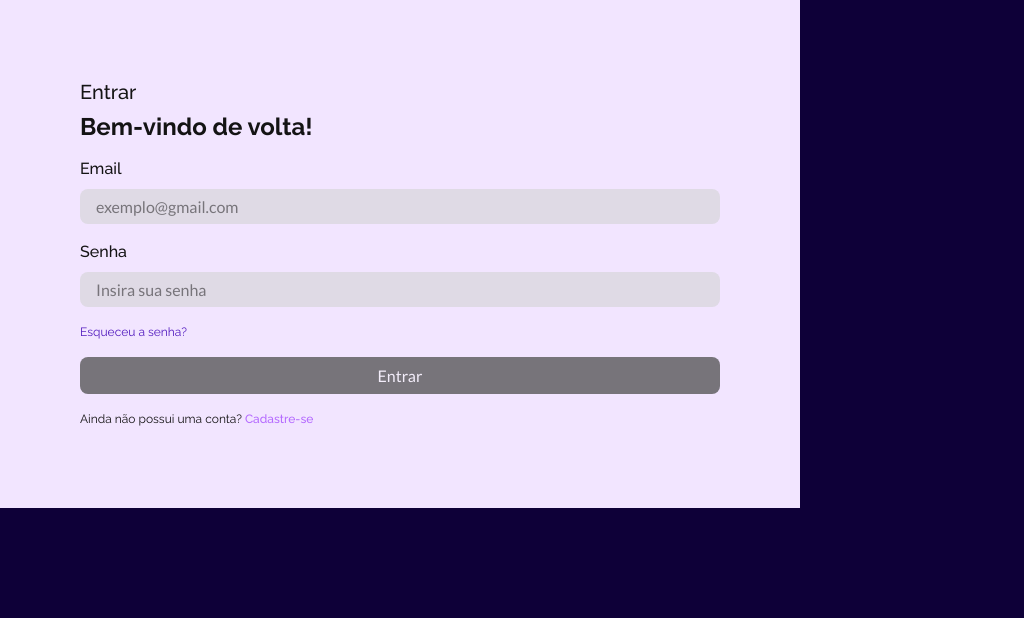
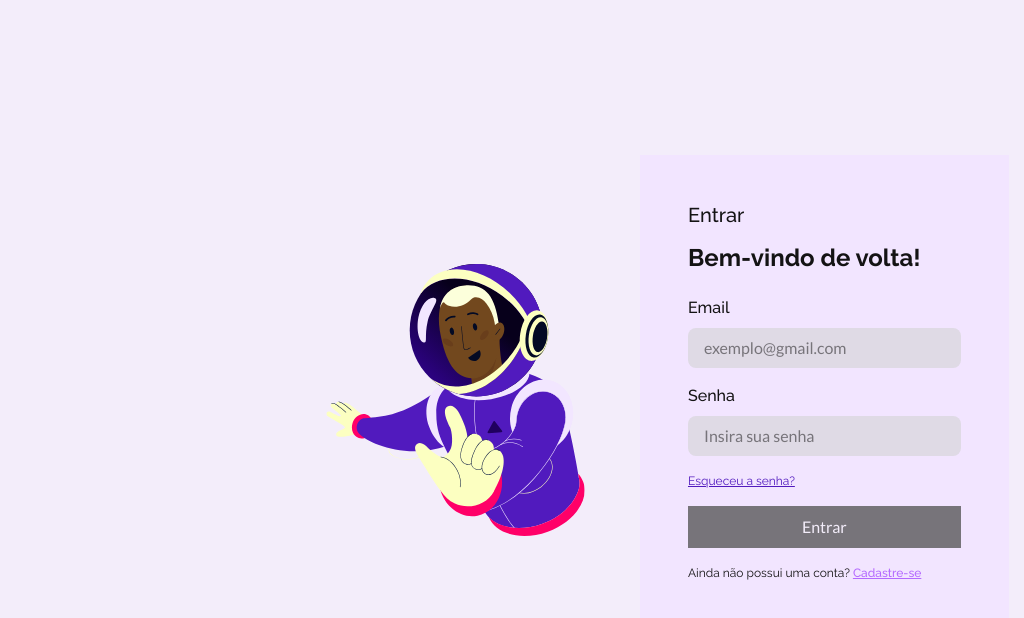
Before and after one commit to CosmicTasks/dev, a React (Vite) app in the folder app/: page /login in a window 1280 px wide. Shown: the top 618 px of the page, without its empty margins (0-1024 px from the left). Built offline with nearby package versions, Linux system fonts and the light colour scheme.

Commit message:
Add Bootstrap and update login page layout

```diff
--- a/app/src/components/LoginPage.jsx
+++ b/app/src/components/LoginPage.jsx
@@ -1,10 +1,29 @@
 import React from "react";
 import style from "./LoginPage.module.css";
+import "bootstrap/dist/css/bootstrap.min.css";
+import astronauta from "../assets/astronauta.svg";
 
 const LoginPage = () => {
+
   return (
-    <div className={style.loginPage}>
-      <div className={style.loginSection}>
+    <>
+      {/* Main container */}
+      <div
+        className={`container-fluid d-flex justify-content-center align-items-center min-vh-100 ${style.container}`}
+      >
+        {/* Login container */}
+        <div className={`row ${style.loginContainer}`}>
+          {/* Image */}
+          <div
+            className={`col-md-6 d-flex justify-content-center flex-column align-items-center ${style.imgContainer}`}
+          >
+            <img
+              src={astronauta}
+              alt="Desenho de um astronauta flutuando."
+              className={`img-fluid w-75 d-block`}
+            />
+          </div>
+          <div className={`col-md-6 p-5 rounded-0 ${style.loginSection}`}>
             <div className={style.header}>
               <h2 className={style.title}>Entrar</h2>
               <h1 className={style.frase}>Bem-vindo de volta!</h1>
@@ -34,12 +53,23 @@ const LoginPage = () => {
                   placeholder="Insira sua senha"
                 />
               </div>
-          <a href="/forgot-password" className={style.forgotPassword}>Esqueceu a senha?</a>
-          <button type="submit" className={`${style.submit} ${style.disabled}`}>Entrar</button>
-          <p className={style.textSignup}>Ainda não possui uma conta? <a href="/signup">Cadastre-se</a></p>
+              <a href="/forgot-password" className={style.forgotPassword}>
+                Esqueceu a senha?
+              </a>
+              <button
+                type="submit"
+                className={`${style.submit} ${style.disabled}`}
+              >
+                Entrar
+              </button>
+              <p className={style.textSignup}>
+                Ainda não possui uma conta? <a href="/signup">Cadastre-se</a>
+              </p>
             </form>
           </div>
         </div>
+      </div>
+    </>
   );
 };
 
```
Lines whose indentation alone changed are shown as unchanged.
